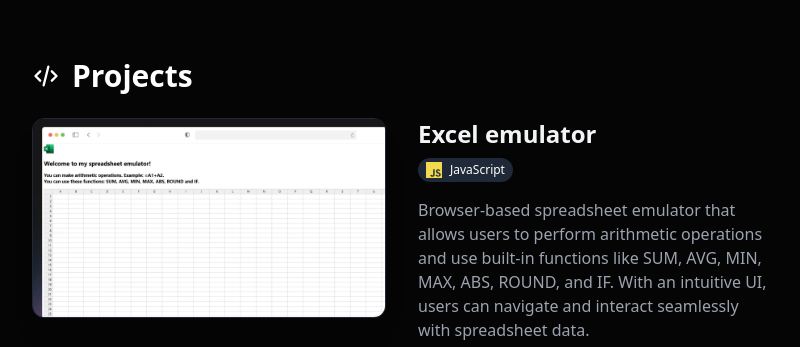
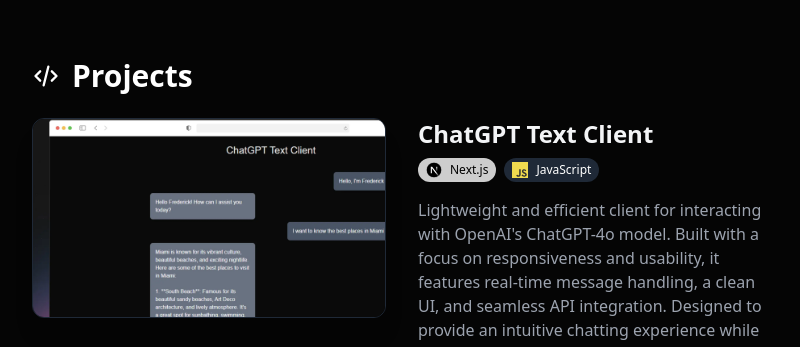
Before and after one commit to frederam/frederam.github.io, an Astro site: page / in a window 1280 px wide. Shown: the part 1370-1717 px from the top of the page, without its empty margins (238-1038 px from the left). Built offline with nearby package versions, Linux system fonts and the light colour scheme; Astro itself is replaced by a stand-in of ours.

Commit message:
update astro and add chatgpt project

```diff
--- a/src/components/Projects.astro
+++ b/src/components/Projects.astro
@@ -7,6 +7,7 @@
 import WebsiteIcon from "./icons/WebsiteIcon.astro";
 import CSharpIcon from "./icons/CSharpIcon.astro";
 import MSSQLIcon from "./icons/MSSQLIcon.astro";
+import NextJsIcon from "./icons/NextJsIcon.astro";
 
 type Tag = {
   name: string;
@@ -50,8 +51,23 @@
     class: "bg-white/80 text-black",
     icon: MSSQLIcon,
   },
+  NEXT_JS: {
+    name: "Next.js",
+    class: "bg-white/80 text-black",
+    icon: NextJsIcon,
+  },
 };
 const PROJECTS: Project[] = [
+  {
+    title: "ChatGPT Text Client",
+    description:
+      "Lightweight and efficient client for interacting with OpenAI's ChatGPT-4o model. Built with a focus on responsiveness and usability, it features real-time message handling, a clean UI, and seamless API integration. Designed to provide an intuitive chatting experience while leveraging the power of AI-driven conversation.",
+    github: "https://github.com/frederam/chat-gpt-client",
+    link: "https://chat-gpt-client-sooty.vercel.app/",
+    target: "_blank",
+    image: "/projects/chat-gpt-client.webp",
+    tags: [TAGS.NEXT_JS, TAGS.JAVASCRIPT],
+  },
   {
     title: "Excel emulator",
     description:
@@ -126,34 +142,6 @@
             </footer>
           </div>
         </div>
-
-        {/* <h3 class="text-2xl font-semibold text-yellow-200 mb-2">{title}</h3>
-        <p class="text-lg mb-4 text-pretty">{description}</p>
-        <ul class="flex gap-x-2 flex-row mb-2">
-          {tags.map((tag) => (
-            <li>
-              <span class={`flex gap-x-2 rounded-full text-xs ${tag.class} py-1 px-2`}>
-                <tag.icon class="size-4" />
-                {tag.name}
-              </span>
-            </li>
-          ))}
-        </ul>
-        <img class="rounded" src={image} alt={`Project ${image} screenshot`} />
-        <footer class="flex gap-x-4 justify-start mt-4">
-          {github && (
-            <LinkButton href={github} target={target}>
-              <GitHubIcon class="size-7" />
-              See source code
-            </LinkButton>
-          )}
-          {link && (
-            <LinkButton href={link} target={target}>
-              <WebsiteIcon />
-              Go to website
-            </LinkButton>
-          )}
-        </footer> */}
       </article>
     ))
   }
--- /dev/null
+++ b/src/components/icons/NextJsIcon.astro
@@ -0,0 +1,29 @@
+<svg {...Astro.props} width="180" height="180" viewBox="0 0 180 180" fill="none" xmlns="http://www.w3.org/2000/svg">
+  <mask id="mask0_408_139" style="mask-type:alpha" maskUnits="userSpaceOnUse" x="0" y="0" width="180" height="180">
+    <circle cx="90" cy="90" r="90" fill="black"></circle>
+  </mask>
+  <g mask="url(#mask0_408_139)">
+    <circle cx="90" cy="90" r="87" fill="black" stroke="white" stroke-width="6"></circle>
+    <path
+      d="M149.508 157.52L69.142 54H54V125.97H66.1136V69.3836L139.999 164.845C143.333 162.614 146.509 160.165 149.508 157.52Z"
+      fill="url(#paint0_linear_408_139)"></path>
+    <rect x="115" y="54" width="12" height="72" fill="url(#paint1_linear_408_139)"></rect>
+  </g>
+  <defs>
+    <linearGradient id="paint0_linear_408_139" x1="109" y1="116.5" x2="144.5" y2="160.5" gradientUnits="userSpaceOnUse">
+      <stop stop-color="white"></stop>
+      <stop offset="1" stop-color="white" stop-opacity="0"></stop>
+    </linearGradient>
+    <linearGradient
+      id="paint1_linear_408_139"
+      x1="121"
+      y1="54"
+      x2="120.799"
+      y2="106.875"
+      gradientUnits="userSpaceOnUse"
+    >
+      <stop stop-color="white"></stop>
+      <stop offset="1" stop-color="white" stop-opacity="0"></stop>
+    </linearGradient>
+  </defs>
+</svg>
```
Also changed, not shown: public/projects/chat-gpt-client.webp (added), 1 other file.
